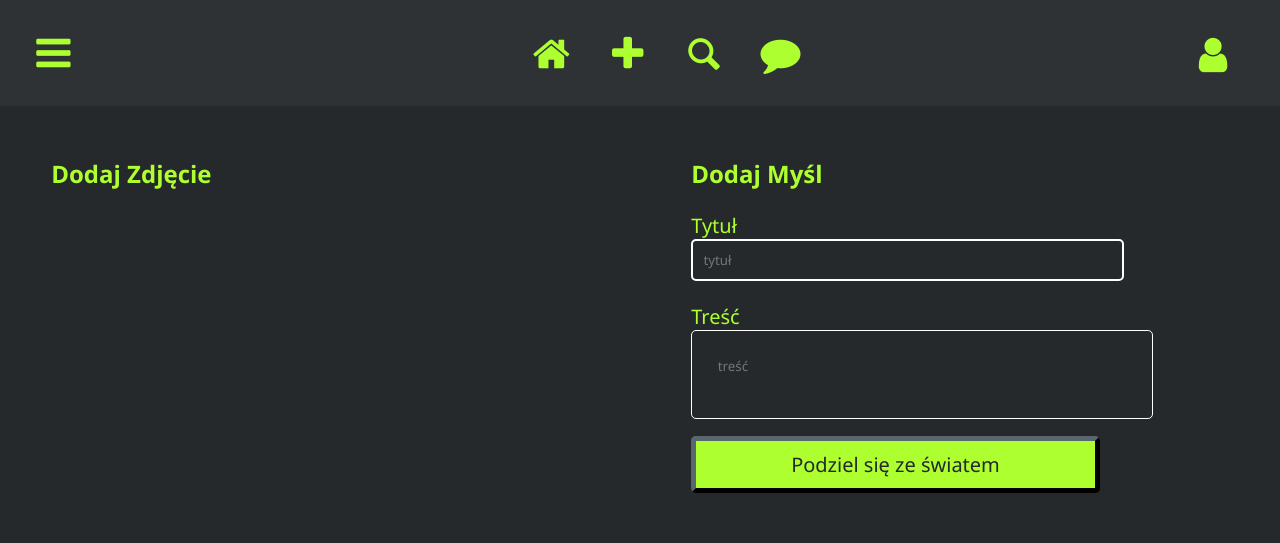
After one commit to wizarddos/Social-Media-Project, a PHP site: page /Social-Media-Project/views/add.php in a window 1280 px wide. The commit adds this page. Shown: the top 543 px of the page. Run offline with PHP 8.4, Linux system fonts and the light colour scheme; the visitor is signed in with stand-in values (Sample User, id 1).

Commit message:
Feature - Dodawanie Postów i Myśli Fixes #1

```diff
--- a/errors/403.php
+++ b/errors/403.php
@@ -5,7 +5,7 @@
     </head>
     <body>
         <?php
-            require_once "../scripts/php/view.php";
+            require_once "../scripts/php/scripts.php";
             generate_header();
         ?>
         <main class = "Posts">
--- a/errors/404.php
+++ b/errors/404.php
@@ -7,10 +7,9 @@
     </head>
     <body>
         <?php
-            require_once "../scripts/php/view.php";
+            require_once "../scripts/php/scripts.php";
             generate_header();
         ?>
-        <main class = "Posts">
             <h1>404 - Nie znaleziono strony</h1>
             <?php
                 if(isset($_SESSION['user'])){
@@ -19,7 +18,6 @@
                     echo '<a href = "../views/homepages/unloged.php">zaloguj się</a>';
                 }
             ?>
-        </main>
         <script src="../scripts/js/sidenav.js"></script>
     </body>
 </html>
--- /dev/null
+++ b/index.php
@@ -0,0 +1,4 @@
+<?php
+require_once "scripts/php/scripts.php";
+$view = new DeafultViews;
+$view->home();
--- a/scripts/php/register.php
+++ b/scripts/php/register.php
@@ -1,6 +1,6 @@
 <?php
 session_start();
-require_once "view.php";
+require_once "scripts.php";
 require_once "../../includes/connect.php";
 $register = register($_POST['login'], $_POST['pass'], $_POST['pass2'], $_POST['email'], $_POST['age'], $_POST['status'], $_POST['name'], $_POST['surname']);
 if(!$register){
--- a/scripts/php/view.php
+++ b/scripts/php/scripts.php
@@ -13,10 +13,10 @@ arg - Argument funkcji
 
 class DeafultViews{
     public function home(){
-        if($_SESSION['loged']){
-            require_once "../../views/homepages/loged.php";
+        if(isset($_SESSION['user'])){
+            header("Location: views/homepages/loged.php");
         }else{
-            require_once "../../views/homepages/unloged.html";
+            header("Location: views/homepages/unloged.php");
         }
     }
     public function login(){
@@ -47,7 +47,7 @@ function generate_header(){
                 <div id="mySidenav" class="sidenav">
                     <a href="javascript:void(0)" class="closebtn" onclick="closeNav()">&times;</a>
                     <a href="#">zdjęcia</a>
-                    <a href="#">Dodaj</a>
+                    <a href="http://localhost/Social-Media-Project/views/add.php">Dodaj</a>
                     <a href="#">Myśli</a>
                     <a href="#">Znajomi</a>
                     <a href="#">Grupy</a>
@@ -59,7 +59,7 @@ function generate_header(){
                     <button onclick="openNav()"><i class = "icon-menu"></i></button>
                     <section class = "headerSection">
                         <a href = "http://localhost/Social-Media-Project/views/homepages/loged.php" class = "headerA"><i class = "icon-home"></i></a>
-                        <a href = "" class = "headerA"><i class = "icon-plus"></i></a>
+                        <a href = "http://localhost/Social-Media-Project/views/add.php" class = "headerA"><i class = "icon-plus"></i></a>
                         <a href = "#" class = "headerA"><i class = "icon-search"></i></a>
                         <a href = "" class = "headerA"><i class = "icon-comment"></i></a>
                     </section>
@@ -72,29 +72,30 @@ function generate_header(){
 }
 
 function login($login, $pass){
-    $login = htmlentities($login, ENT_HTML5, "UTF-8");
     try{
+        $slogin = htmlentities($login, ENT_HTML5, "UTF-8");
         require_once "../../includes/connect.php";
         global $db_dsn, $db_user, $db_pass;
         $db = new PDO($db_dsn, $db_user, $db_pass);
-        $sql = "SELECT * FROM users WHERE user = ?";
-        $prepared = $db->prepare($sql);
-        $prepared->bindParam(1, $login, PDO::PARAM_STR);
-        $prepared->execute();
-        if($prepared->rowCount() == 0){
-            return "Nieprawidłowy login lub hasło";
+        $sql = "SELECT * FROM `users` WHERE `user` = ?";
+        $query1 = $db->prepare($sql);
+        $query1->bindParam(1, $slogin, PDO::PARAM_STR);
+        $query1->execute();
+        $result = $query1->fetch(PDO::FETCH_ASSOC);
+        if($query1->rowCount() > 0){
+            if(password_verify($pass, $result['pass'])){
+                return $result;
+            }else{
+                $_SESSION['err'] = "Nieprawidłowy login lub hasło";
+                return false;
+            }
         }else{
-            $result = $prepared->fetch(PDO::FETCH_ASSOC);
-            if(password_verify($result['pass'], $pass)){
-                return "Nieprawidłowy logi lub hasło";
-            }else{
-                return $result;
-            }
+            $_SESSION['err'] = "Nieprawidłowy login lub hasło";
+            return false;
         }
-        $db = NULL;
+
     }catch(PDOException $e){
-        $e = $e;
-        return $e;
+        $_SESSION['err'] = "BŁąd serwera";
     }
 }
 
@@ -383,18 +384,40 @@ class User{
 
     public function showThinks(){
         try{
-            require_once "../../includes/connect.php";
+            global $db_dsn, $db_user, $db_pass, $db_host, $db_name;
             $db = new PDO($db_dsn, $db_user, $db_pass);
-            $query = "SELECT * FROM thinks WHERE whoPosted = ?";
-            $prepared = $db->prepare($query);
+            $sql = "SELECT friends FROM users WHERE id = ?";
+            $prepared = $db->prepare($sql);
             $prepared->bindParam(1, $this->id, PDO::PARAM_INT);
             $prepared->execute();
-            if($prepared->rowCount() != 0){
-                return $prepared->fetch(PDO::FETCH_ASSOC);
+            $assoc = $prepared->fetch(PDO::FETCH_ASSOC);
+            $db = NULL;
+
+            //-----------------------------------------------//
+
+            $friends = $assoc['friends'].", ".$_SESSION['user']->id;
+
+            if($friends != " " ){
+                $db2 = new mysqli($db_host, $db_user, $db_pass, $db_name);
+                if($db2->connect_errno != 0){
+                    throw new mysqli_sql_exception($db2->connect_error);
+                }
+                $friends = 1;
+                if(!$result = $db2->query("SELECT * FROM thinks WHERE WhoPosted IN($friends)")){
+                    throw new mysqli_sql_exception($db2->error);
+                }
+                $row = $result->fetch_assoc();
+                foreach($result as $row){
+                    echo $row['title'];
+                }
+                $db2->close();
             }else{
-                return "Nie znaleziono żadnych wyników";
+                echo "Nie masz dodanych Przyjaciół <br/> więc nie ma żadnych postów<br/>";
+                echo '<br/><a href = "../findFriends.php" >Szukaj Przyjaciół</a>';
             }
         }catch(PDOException $e){
+            echo "error detected";
+        }catch(mysqli_sql_exception $e){
             echo $e;
         }
     }
@@ -479,5 +502,4 @@ class User{
         }
     }
 
-
 }
--- /dev/null
+++ b/styles/add.css
@@ -0,0 +1,67 @@
+.add{
+     width: 46%;
+     padding: 2%;
+     margin: 2%;
+}
+
+main{
+     width: 100%;
+     display: flex;
+}
+
+.addForm{
+     width: 95%
+}
+
+textarea{
+     padding: 5%;
+     width: 80%;
+     height: 100%;
+     background-color: #26292b;
+     border-color: #fff;
+     border-radius: 5px;
+     border-style: solid;
+     resize: none;
+}
+
+label{
+     font-size: 20px;
+}
+
+.title{
+     padding: 2%;
+     width: 80%;
+     height: 10%;
+     background-color: #26292b;
+     border-color: #fff;
+     border-radius: 5px;
+     border-style: solid;
+     resize: none;
+}
+
+.submit{
+     width: 80%;
+     height: 30%;
+     background-color: #adff2f;
+     color: #26292b;
+     margin-top: 2%;
+     padding: 2%;
+     font-size: 20px;
+     border-radius: 5px;
+     border-color: #15181a;
+     border-width: 5px
+}
+
+.submit:hover{
+     background-color: #9cee1e;
+}
+
+@media (max-width: 666px){
+     main{
+          display: block;
+     }
+
+     .add{
+          width: 96%;
+     }
+}
--- a/styles/styles.css
+++ b/styles/styles.css
@@ -10,13 +10,17 @@
   text-align: center;
   padding: 2%;
   margin: 1%;
-  width: 94%;
+  width: 44%;
+}
+
+.main{
+  display: flex;
 }
 
 body{
   background-color: #26292b;
 }
-form{
+.form{
   text-align: center;
   width: 90%;
   padding: 5%;
@@ -69,6 +73,7 @@ button{
   color: #adff2f;
 }
 
+/*-------------------------------------------------------------*/
 
 /*sidenav*/
 .sidenav {
--- /dev/null
+++ b/views/add.php
@@ -0,0 +1,40 @@
+<?php
+     require_once "../scripts/php/scripts.php";
+     require_once "../includes/connect.php";
+     if(!isset($_SESSION['user'])){
+          header("Location: homepages/unloged.php");
+     }
+?>
+<!DOCTYPE html>
+<html>
+     <head>
+        <link rel="stylesheet" href="../styles/fontello/css/fontello.css"/>
+        <link rel="stylesheet" href="../styles/styles.css"/>
+        <link rel="stylesheet" href="../styles/add.css"/>
+        <link rel="icon" type="image/ico" href="../img/deafultimg/favicon/favicon.ico">
+        <title>PostIt! - Dodaj Posty</title>
+        <meta name="viewport" content="width=device-width, initial-scale=1.0" />
+        <meta charset="UTF-8"/>
+     </head>
+     <body>
+          <noscript><h1>Włącz Obsługę Javascript w Swojej przeglądarce</h1></noscript>
+          <?php
+               generate_header();
+          ?>
+          <main>
+               <section class = "add">
+                    <h2>Dodaj Zdjęcie</h2>
+               </section>
+               <section class = "add">
+                    <h2>Dodaj Myśl</h2><br/>
+                    <form class = "addForm" action="../scripts/php/add.php" method="POST">
+                         <label>Tytuł<br/><input type = "text" maxlength="80" class = "title" name = "title" placeholder = "tytuł"/></label><br/><br/>
+                         <label>Treść<br/><textarea maxlength="180" name = "content" placeholder = "treść"></textarea></label>
+                         <input type = "submit" class = "submit" value = "Podziel się ze światem"/>
+                    </form>
+               </section>
+          </main>
+
+        <script src="../scripts/js/sidenav.js"></script>
+     </body>
+</html>
--- a/views/register.php
+++ b/views/register.php
@@ -20,7 +20,7 @@
       <h1>Zarejestruj się</h1>
       <br/>
       <br/>
-      <form method="POST" action="../scripts/php/register.php">
+      <form class = "form" method="POST" action="../scripts/php/register.php">
           <label class = "label">Login <br/><input type = "text" name = "login" class = "form__input" placeholder="Login" required/></label><br/><br/>
           <?php
             if(isset($_SESSION['e_login'])){
@@ -73,6 +73,7 @@
           </section>
           <div class="g-recaptcha" data-sitekey="6LczE2caAAAAAPd85wWlVhHIJsMv1Z1a9uQ6iP1Z"></div>
           <br/>
+          <input type = "hidden" value = "registr"/>
           <input type = "submit" value = "zarejestruj się" class = "submit"/>
           <?php
             if(isset($_SESSION['e_serv'])){
```
Also changed, not shown: scripts/js/AsyncPostsScripts.js (deleted, +0 -41 lines), scripts/js/showpass.js (+0 -11 lines), scripts/php/add.php (added, +63 -0 lines), scripts/php/getPhotos.php (deleted, +0 -35 lines), scripts/php/login.php (+5 -5 lines), views/homepages/loged.php (+6 -1 lines), views/homepages/unloged.php (+11 -1 lines), views/thankyou.php (added, +29 -0 lines), .htaccess.
